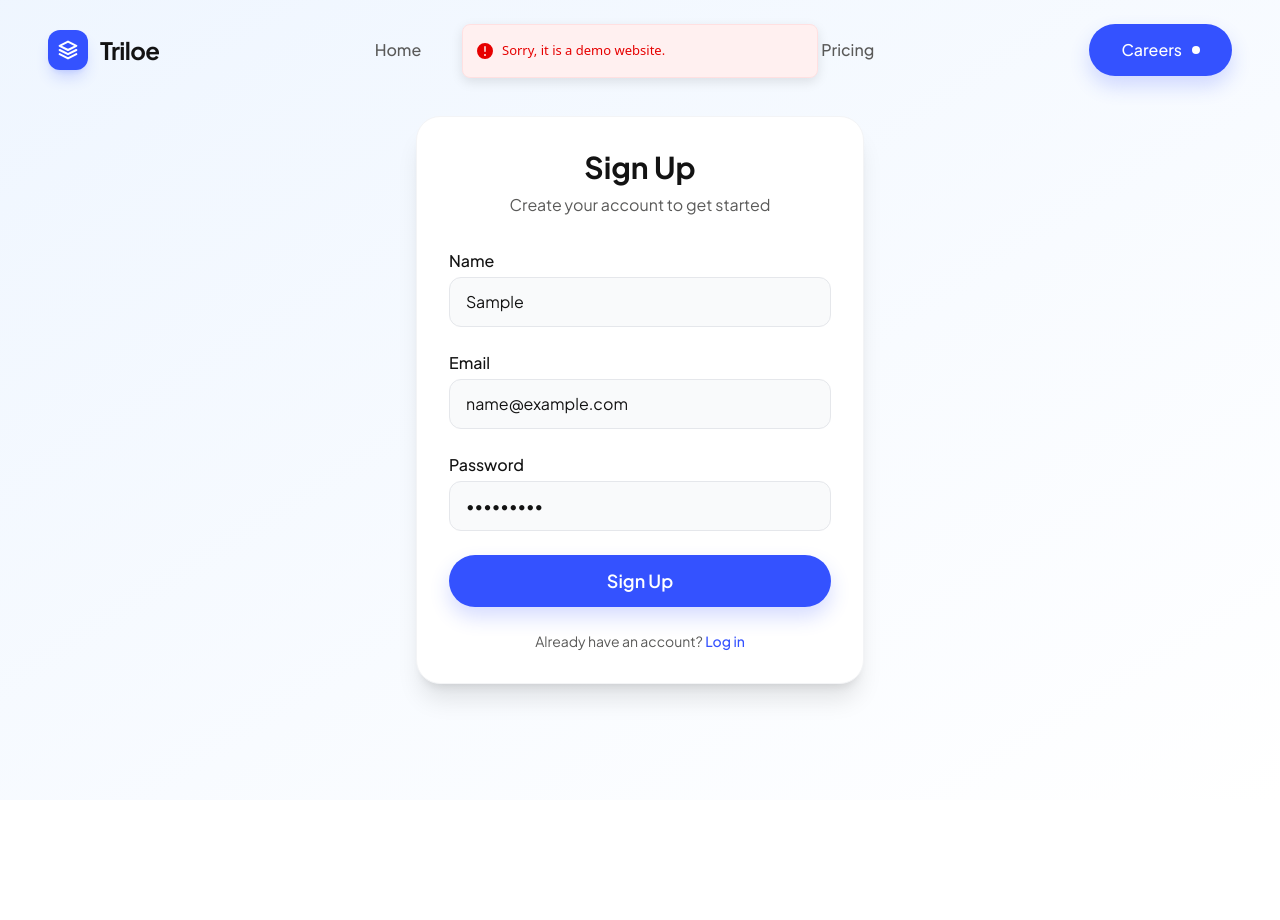
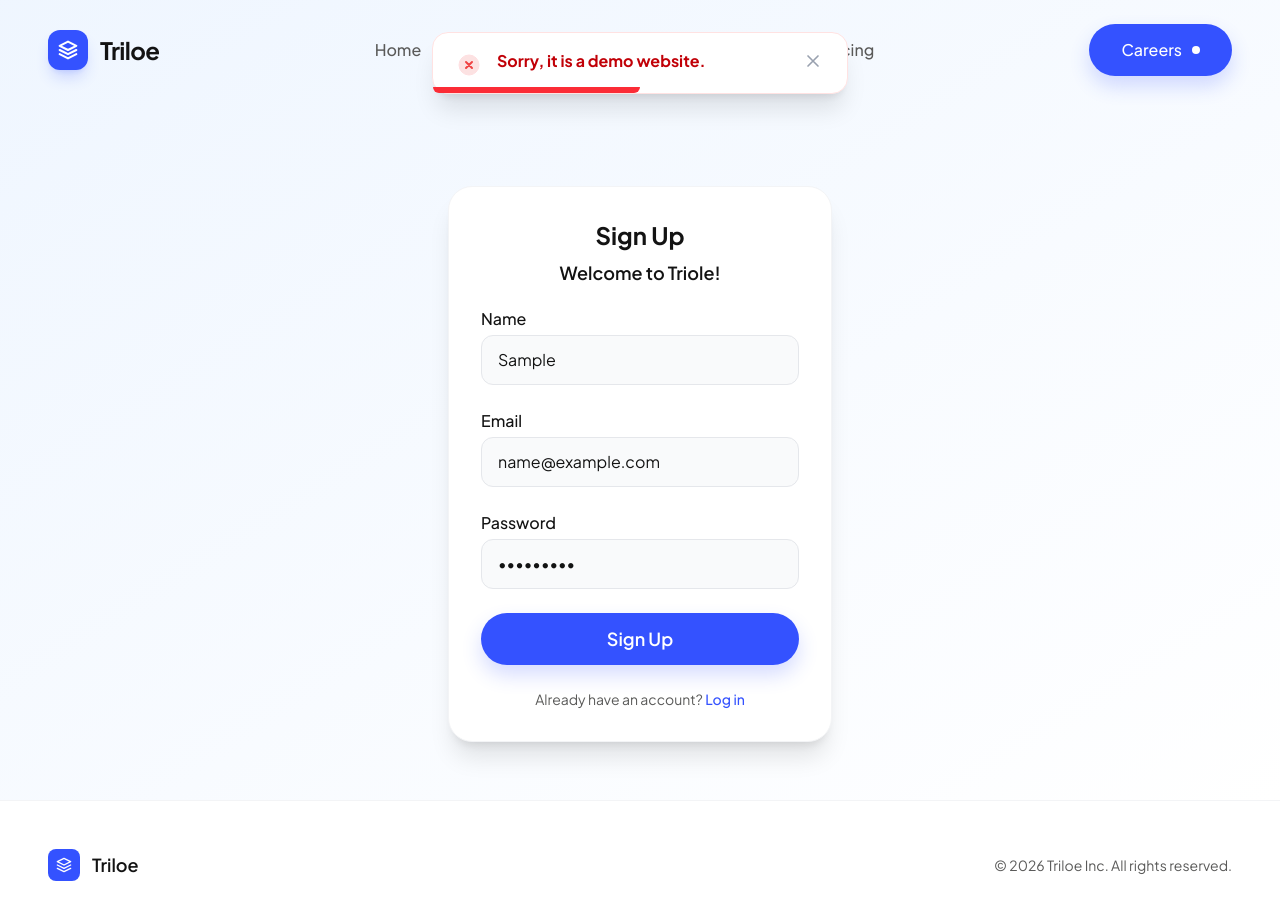
Before and after one commit to Abraham123-dev/Triole, a React (Vite) app: page /signup in a window 1280 px wide. Both pictures are taken after typing "Sample", "name@example.com", "Sample123" into the empty fields and a click on the button "Sign Up". Shown: the top 920 px of the page. Before the commit the page ends 800 px from the top, so only its background shows below. Built offline with nearby package versions, Linux system fonts and the light colour scheme.

Commit message:
added some new components

```diff
--- a/src/App.jsx
+++ b/src/App.jsx
@@ -1,16 +1,17 @@
 import React from "react";
-import { Toaster } from "sonner";
+import { ToastProvider } from "./components/Toast";
 import { BrowserRouter as Router, Routes, Route } from "react-router-dom";
 import { Navbar } from "./components/Navbar";
 import Home from "./pages/Home";
 import Signup from "./pages/Signup";
 import Login from "./pages/Login";
+import { Footer } from "./components/footer";
 
 function App() {
   return (
     <Router>
+        <ToastProvider>
           <div className="min-h-screen bg-white font-sans selection:bg-triloe-blue selection:text-white flex flex-col">
-          <Toaster position="top-center" richColors theme="light" />
               <Navbar />
               <div className="grow">
                 <Routes>
@@ -19,7 +20,9 @@ function App() {
                   <Route path="/login" element={<Login />} />
                 </Routes>
               </div>
+              <Footer />
           </div>
+        </ToastProvider>
     </Router>
   );
 }
--- /dev/null
+++ b/src/components/Footer.jsx
@@ -0,0 +1,21 @@
+import React from 'react';
+
+export const Footer = () => {
+  return (
+    <footer className="bg-white border-t border-gray-100 py-12">
+      <div className="max-w-[1440px] mx-auto px-6 lg:px-12 flex flex-col md:flex-row justify-between items-center gap-6">
+        <div className="flex items-center gap-3">
+            <div className="w-8 h-8 bg-triloe-blue rounded-lg flex items-center justify-center text-white">
+              <svg width="16" height="16" viewBox="0 0 24 24" fill="none" xmlns="http://www.w3.org/2000/svg">
+                <path d="M12 2L2 7L12 12L22 7L12 2Z" stroke="currentColor" strokeWidth="2" strokeLinecap="round" strokeLinejoin="round"/>
+                <path d="M2 17L12 22L22 17" stroke="currentColor" strokeWidth="2" strokeLinecap="round" strokeLinejoin="round"/>
+                <path d="M2 12L12 17L22 12" stroke="currentColor" strokeWidth="2" strokeLinecap="round" strokeLinejoin="round"/>
+              </svg>
+            </div>
+            <span className="font-semibold text-triloe-dark text-lg">Triloe</span>
+        </div>
+        <p className="text-triloe-grey text-sm">© 2026 Triloe Inc. All rights reserved.</p>
+      </div>
+    </footer>
+  );
+};
--- a/src/components/Pricing.jsx
+++ b/src/components/Pricing.jsx
@@ -102,7 +102,7 @@ export const Pricing = () => {
                     ? 'bg-triloe-blue text-white hover:bg-blue-700 shadow-button'
                     : 'bg-white border border-gray-200 text-triloe-dark hover:bg-gray-50'
                 }`}
-                onClick={() => window.location.href = '/signup'}
+                onClick={() => window.location.href = '/login'}
               >
                 {plan.button}
               </button>
--- /dev/null
+++ b/src/components/Toast.jsx
@@ -0,0 +1,97 @@
+
+import React, { createContext, useContext, useState, useCallback, useRef, useEffect } from "react";
+
+const ToastContext = createContext();
+
+// Toast types: success, info, error
+const toastStyles = {
+  success: {
+    icon: (
+      <svg className="w-6 h-6 text-green-500" fill="none" viewBox="0 0 24 24" stroke="currentColor"><circle cx="12" cy="12" r="10" fill="#22c55e" opacity="0.15"/><path stroke="#22c55e" strokeWidth="2" strokeLinecap="round" strokeLinejoin="round" d="M9 12l2 2 4-4"/></svg>
+    ),
+    bar: "bg-green-500",
+    bg: "bg-white",
+    border: "border-green-100",
+    title: "text-green-700",
+    subtitle: "text-green-500"
+  },
+  info: {
+    icon: (
+      <svg className="w-6 h-6 text-yellow-500" fill="none" viewBox="0 0 24 24" stroke="currentColor"><circle cx="12" cy="12" r="10" fill="#fbbf24" opacity="0.15"/><path stroke="#fbbf24" strokeWidth="2" strokeLinecap="round" strokeLinejoin="round" d="M12 8v4m0 4h.01"/></svg>
+    ),
+    bar: "bg-yellow-400",
+    bg: "bg-white",
+    border: "border-yellow-100",
+    title: "text-yellow-700",
+    subtitle: "text-yellow-500"
+  },
+  error: {
+    icon: (
+      <svg className="w-6 h-6 text-red-500" fill="none" viewBox="0 0 24 24" stroke="currentColor"><circle cx="12" cy="12" r="10" fill="#ef4444" opacity="0.15"/><path stroke="#ef4444" strokeWidth="2" strokeLinecap="round" strokeLinejoin="round" d="M15 9l-6 6m0-6l6 6"/></svg>
+    ),
+    bar: "bg-red-500",
+    bg: "bg-white",
+    border: "border-red-100",
+    title: "text-red-700",
+    subtitle: "text-red-500"
+  }
+};
+
+export function useToast() {
+  return useContext(ToastContext);
+}
+
+export function ToastProvider({ children }) {
+  const [toast, setToast] = useState(null);
+  const [visible, setVisible] = useState(false);
+  const timer = useRef();
+  const progressRef = useRef();
+  const duration = 2200;
+
+  const showToast = useCallback((title, type = "error", subtitle = null) => {
+    setToast({ title, type, subtitle });
+    setVisible(true);
+    if (timer.current) clearTimeout(timer.current);
+    timer.current = setTimeout(() => setVisible(false), duration);
+  }, []);
+
+  useEffect(() => {
+    if (progressRef.current) {
+      progressRef.current.style.width = "100%";
+      progressRef.current.style.transition = "none";
+      // Force reflow
+      void progressRef.current.offsetWidth;
+      progressRef.current.style.transition = `width ${duration}ms linear`;
+      progressRef.current.style.width = "0%";
+    }
+  }, [toast]);
+
+  // Remove toast from DOM after fade-out
+  useEffect(() => {
+    if (!visible && toast) {
+      const timeout = setTimeout(() => setToast(null), 500);
+      return () => clearTimeout(timeout);
+    }
+  }, [visible, toast]);
+
+  return (
+    <ToastContext.Provider value={{ showToast }}>
+      {children}
+      {toast && (
+        <div className={`fixed top-8 left-1/2 -translate-x-1/2 z-50 w-full max-w-md px-4 transition-all duration-500 ease-out ${visible ? 'opacity-100 translate-y-0 toast-animate-in' : 'opacity-0 -translate-y-8 toast-animate-out'}`}>
+          <div className={`relative flex items-start gap-4 px-6 py-4 rounded-2xl shadow-xl border ${toastStyles[toast.type].bg} ${toastStyles[toast.type].border}`}>
+            <div className="pt-1">{toastStyles[toast.type].icon}</div>
+            <div className="flex-1">
+              <div className={`font-bold text-base mb-0.5 ${toastStyles[toast.type].title}`}>{toast.title}</div>
+              {toast.subtitle && <div className={`text-sm ${toastStyles[toast.type].subtitle}`}>{toast.subtitle}</div>}
+            </div>
+            <button className="ml-2 mt-0.5 text-gray-400 hover:text-gray-600 transition" onClick={() => setVisible(false)} aria-label="Close">
+              <svg className="w-5 h-5" fill="none" viewBox="0 0 24 24" stroke="currentColor"><path strokeLinecap="round" strokeLinejoin="round" strokeWidth="2" d="M6 18L18 6M6 6l12 12" /></svg>
+            </button>
+            <div className={`absolute left-0 bottom-0 h-1.5 rounded-b-2xl ${toastStyles[toast.type].bar}`} ref={progressRef} style={{width:'100%'}} />
+          </div>
+        </div>
+      )}
+    </ToastContext.Provider>
+  );
+}
--- a/src/index.css
+++ b/src/index.css
@@ -1,3 +1,31 @@
+@keyframes toast-out {
+  0% {
+    opacity: 1;
+    transform: translateY(0) scale(1);
+  }
+  100% {
+    opacity: 0;
+    transform: translateY(-32px) scale(0.98);
+  }
+}
+
+.toast-animate-out {
+  animation: toast-out 0.5s cubic-bezier(0.22, 1, 0.36, 1);
+}
+@keyframes toast-in {
+  0% {
+    opacity: 0;
+    transform: translateY(-32px) scale(0.98);
+  }
+  100% {
+    opacity: 1;
+    transform: translateY(0) scale(1);
+  }
+}
+
+.toast-animate-in {
+  animation: toast-in 0.5s cubic-bezier(0.22, 1, 0.36, 1);
+}
 @import "tailwindcss";
 
 @theme {
--- a/src/pages/Login.jsx
+++ b/src/pages/Login.jsx
@@ -1,23 +1,28 @@
+
 import React, { useState } from "react";
-import { toast } from "sonner";
+import { useToast } from "../components/Toast";
 
 export default function Login() {
   const [loading, setLoading] = useState(false);
+  const { showToast } = useToast();
 
   const handleSubmit = (e) => {
     e.preventDefault();
     setLoading(true);
     setTimeout(() => {
       setLoading(false);
-      toast.error("Sorry, it is a demo website.");
+      showToast("Sorry, it is a demo website.", "error");
     }, 1500);
   };
 
   return (
     <div className="min-h-screen flex items-center justify-center bg-gradient-to-br from-blue-50 to-white">
-      <div className="w-full max-w-md bg-white rounded-3xl shadow-xl p-8 border border-gray-100">
-        <h2 className="text-3xl font-bold text-triloe-dark mb-2 text-center">Log In</h2>
-        <p className="text-triloe-grey mb-8 text-center">Welcome back! Please log in to your account.</p>
+      <div className="w-full max-w-sm bg-white rounded-3xl shadow-xl p-8 border border-gray-100 mt-24 md:mt-32">
+        <h2 className="text-2xl font-bold text-triloe-dark mb-2 text-center">Log In</h2>
+        <div className="mb-5 text-center">
+          <p className="text-triloe-dark font-semibold text-lg mb-1">Welcome Back to Triole!</p>
+          <p className="text-triloe-grey text-sm">Log in to access your dashboard, manage your team, and explore the latest features designed to help your business grow.</p>
+        </div>
         <form className="space-y-6" onSubmit={handleSubmit}>
           <div>
             <label className="block text-triloe-dark font-medium mb-1" htmlFor="email">Email</label>
--- a/src/pages/Signup.jsx
+++ b/src/pages/Signup.jsx
@@ -1,23 +1,27 @@
+
 import React, { useState } from "react";
-import { toast } from "sonner";
+import { useToast } from "../components/Toast";
 
 export default function Signup() {
   const [loading, setLoading] = useState(false);
+  const { showToast } = useToast();
 
   const handleSubmit = (e) => {
     e.preventDefault();
     setLoading(true);
     setTimeout(() => {
       setLoading(false);
-      toast.error("Sorry, it is a demo website.");
+      showToast("Sorry, it is a demo website.", "error");
     }, 1800);
   };
 
   return (
     <div className="min-h-screen flex items-center justify-center bg-gradient-to-br from-blue-50 to-white">
-      <div className="w-full max-w-md bg-white rounded-3xl shadow-xl p-8 border border-gray-100">
-        <h2 className="text-3xl font-bold text-triloe-dark mb-2 text-center">Sign Up</h2>
-        <p className="text-triloe-grey mb-8 text-center">Create your account to get started</p>
+      <div className="w-full max-w-sm bg-white rounded-3xl shadow-xl p-8 border border-gray-100 mt-24 md:mt-32">
+        <h2 className="text-2xl font-bold text-triloe-dark mb-2 text-center">Sign Up</h2>
+        <div className="mb-5 text-center">
+          <p className="text-triloe-dark font-semibold text-lg mb-1">Welcome to Triole!</p>
+        </div>
         <form className="space-y-6" onSubmit={handleSubmit}>
           <div>
             <label className="block text-triloe-dark font-medium mb-1" htmlFor="name">Name</label>
```
Lines whose indentation alone changed are shown as unchanged.
